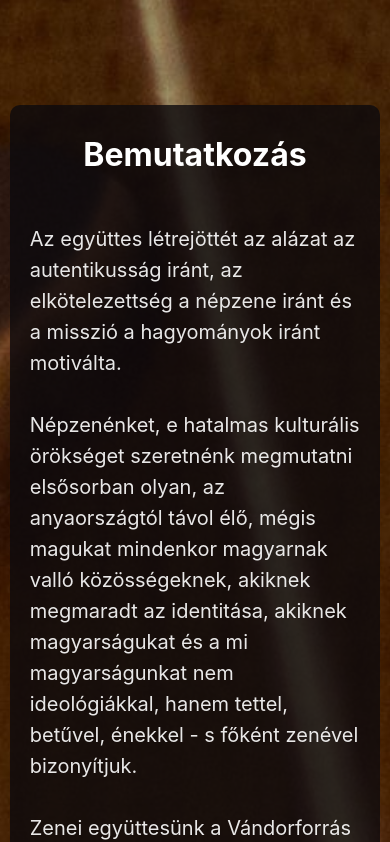
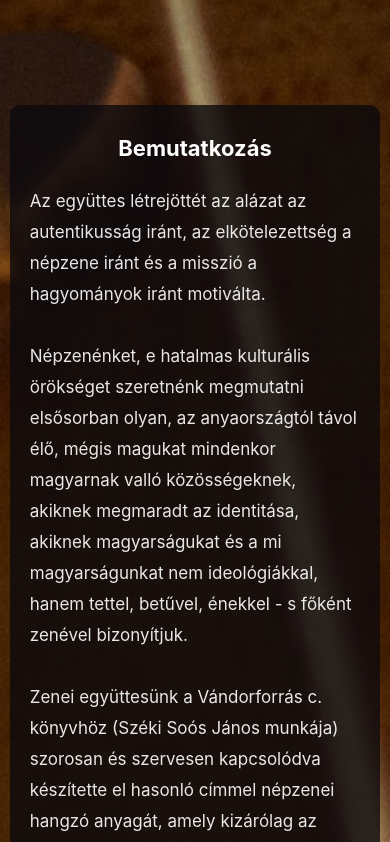
Before and after one commit to Homvi/SoosAndrasBandPublic, a React (Create React App) app: page / in a window 390 px wide. Shown: the part 600-1442 px from the top of the page. Built offline with nearby package versions, Linux system fonts and the light colour scheme.

Commit message:
look alike cards

```diff
--- a/src/components/SecondScreen.scss
+++ b/src/components/SecondScreen.scss
@@ -44,5 +44,17 @@
 @media only screen and (max-width: 600px) {
   .introduction-container {
     width: 95%;
+    h1 {
+      margin: 25px;
+      margin-top: 30px;
+      font-size: 22px;
+    }
+    p {
+      text-align: left;
+      font-size: 17px;
+      margin: 20px;
+      opacity: 0.9;
+      line-height: 31px;
+    }
   }
 }
--- a/src/components/SocialMedia.scss
+++ b/src/components/SocialMedia.scss
@@ -1,15 +1,15 @@
-#social-media-container{
+#social-media-container {
   display: flex;
   flex-direction: column;
   float: left;
   position: sticky;
   top: 80px;
   left: 0;
-    a{
+  a {
     text-decoration: none;
     color: white;
     margin: 10px;
-        i{
+    i {
       font-size: 28px;
     }
   }
--- a/src/components/ThirdScreen.scss
+++ b/src/components/ThirdScreen.scss
@@ -1,5 +1,4 @@
 .third-screen-background {
-
   display: flex;
   justify-content: center;
   margin: auto;
@@ -17,7 +16,7 @@
       margin: 20px;
       // background-color: azure;
       display: flex;
-      p{
+      p {
         margin-top: 20px;
       }
 
@@ -44,12 +43,17 @@
   flex-direction: row-reverse;
 }
 
-
 @media only screen and (max-width: 600px) {
-  .musicians-introduction-container{
+  .third-screen-background {
     width: 95%;
+    h1{
+      font-size: 22px;
     }
-  .card{
+    .musicians-introduction-container {
+      width: 90vw;
+    }
+  }
+  .card {
     flex-direction: column;
   }
 
--- a/src/index.scss
+++ b/src/index.scss
@@ -1,7 +1,7 @@
 body {
   margin: 0;
-  font-family: -apple-system, BlinkMacSystemFont, 'Segoe UI', 'Roboto', 'Oxygen',
-    'Ubuntu', 'Cantarell', 'Fira Sans', 'Droid Sans', 'Helvetica Neue',
+  font-family: -apple-system, BlinkMacSystemFont, "Segoe UI", "Roboto", "Oxygen",
+    "Ubuntu", "Cantarell", "Fira Sans", "Droid Sans", "Helvetica Neue",
     sans-serif;
   -webkit-font-smoothing: antialiased;
   -moz-osx-font-smoothing: grayscale;
@@ -10,9 +10,9 @@ body {
 }
 
 code {
-  font-family: source-code-pro, Menlo, Monaco, Consolas, 'Courier New',
+  font-family: source-code-pro, Menlo, Monaco, Consolas, "Courier New",
     monospace;
 }
-#root{
-  max-width: 100vw;
+#root {
+  width: 100vw;
 }
```
Lines whose indentation alone changed are shown as unchanged.
